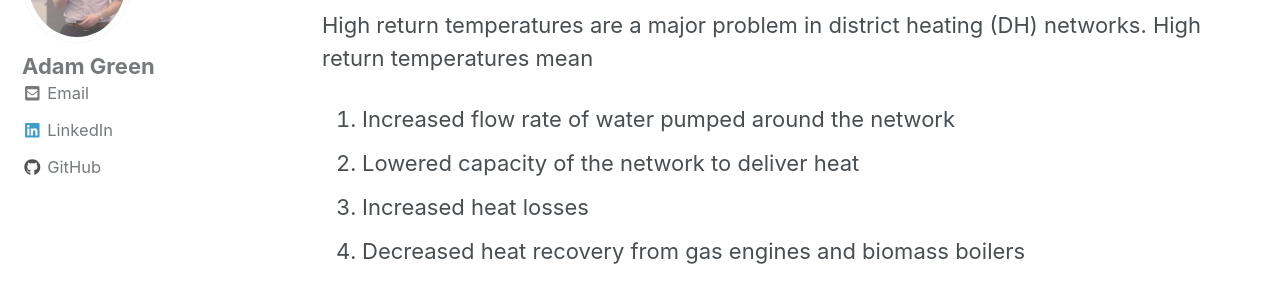
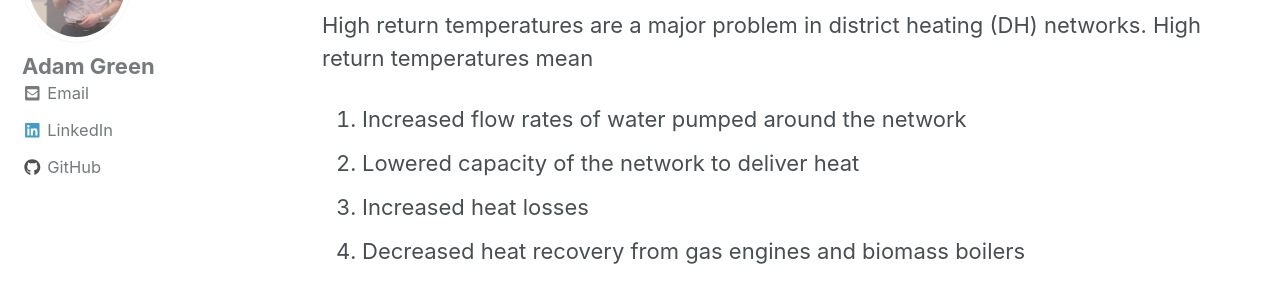
Before and after one commit to ADGEfficiency/adgefficiency.github.io, a Jekyll site: the page built from _posts/2016-12-16-energy-basics-four-negative-effects-of-high-return-temperatures.md, in a window 1280 px wide and 900 px high. Shown: the part 225-520 px from the top of the window. Built offline with Jekyll 4.4.1, drawn with Linux system fonts in a browser that asks for light colours; nearby versions of some CDN libraries.

Commit message:
drafting return temps

```diff
--- a/_posts/2016-12-16-energy-basics-four-negative-effects-of-high-return-temperatures.md
+++ b/_posts/2016-12-16-energy-basics-four-negative-effects-of-high-return-temperatures.md
@@ -9,7 +9,7 @@ excerpt: Return temperatures are a major problem in district heating - do you kn
 
 High return temperatures are a major problem in district heating (DH) networks.  High return temperatures mean
 
-1. Increased flow rate of water pumped around the network
+1. Increased flow rates of water pumped around the network
 2. Lowered capacity of the network to deliver heat
 3. Increased heat losses
 4. Decreased heat recovery from gas engines and biomass boilers
```
